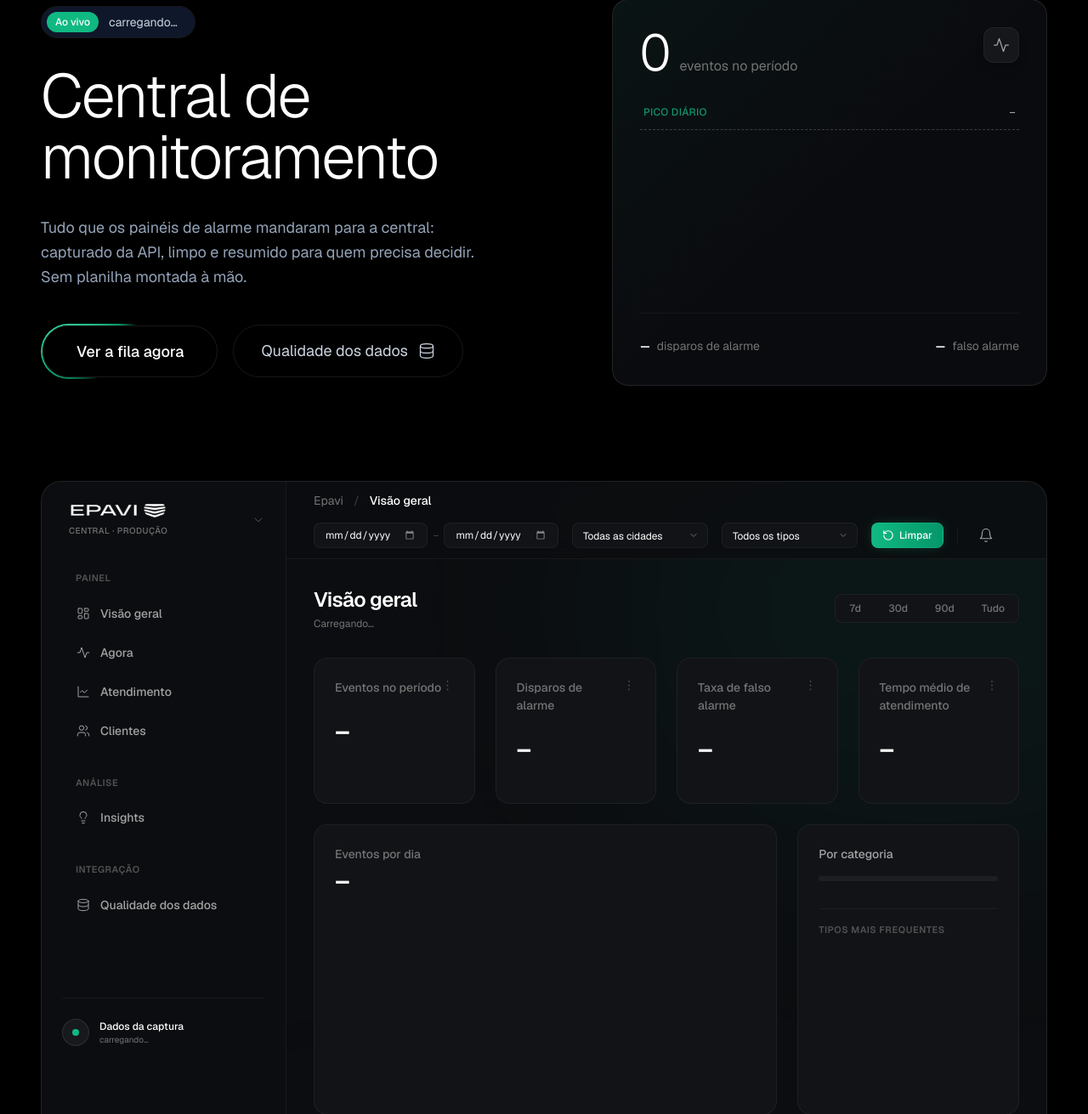
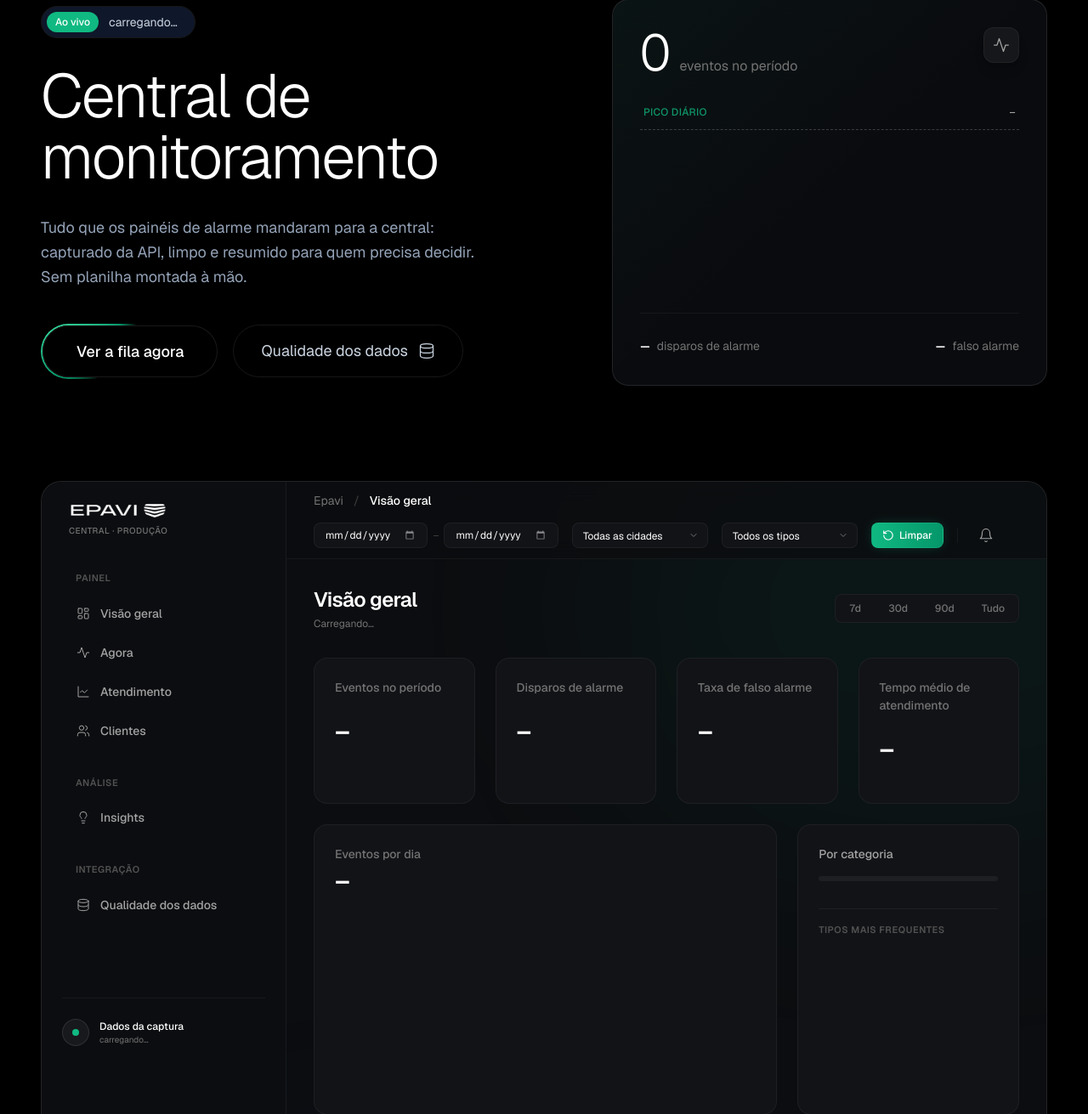
Before and after one commit to Vitor-BitencourtJ/teste-tecnico-epavi, a Python web app: template painel/templates/painel.html in a window 1280 px wide. Shown: the part 203-1514 px from the top of the page at 85% size. Run offline with Jinja, Linux system fonts and the light colour scheme; the template is opened without the code that fills it, so the values that code supplies are empty; some libraries are stand-ins or nearby versions.

Commit message:
refactor(painel): remove código morto e elementos sem função

```diff
--- a/painel/app.py
+++ b/painel/app.py
@@ -42,8 +42,7 @@ def _data(valor: Optional[str], padrao: str) -> str:
 
 
 def _filtros(con: sqlite3.Connection) -> Filtros:
-    opcoes = consultas.opcoes(con)
-    fim_padrao = opcoes["data_maxima"] or date.today().isoformat()
+    fim_padrao = consultas.data_maxima(con) or date.today().isoformat()
     inicio_padrao = (date.fromisoformat(fim_padrao) - timedelta(days=DIAS_PADRAO - 1)).isoformat()
     inicio = _data(request.args.get("inicio"), inicio_padrao)
     fim = _data(request.args.get("fim"), fim_padrao)
@@ -58,7 +57,6 @@ def _filtros(con: sqlite3.Connection) -> Filtros:
 
 def criar_app() -> Flask:
     app = Flask(__name__)
-    app.config["JSON_SORT_KEYS"] = False
 
     @app.teardown_appcontext
     def fechar(_exc):
--- a/painel/static/painel.css
+++ b/painel/static/painel.css
@@ -13,7 +13,7 @@ html { scrollbar-width: thin; scrollbar-color: rgba(255,255,255,.12) #000000; }
 ::-webkit-scrollbar-thumb:hover { background: rgba(16,185,129,.6); }
 ::-webkit-scrollbar-corner { background: #000000; }
 /* dentro dos cartões (tabelas com rolagem horizontal, lista da fila) o trilho é o da superfície */
-.tabela-rolagem, .overflow-x-auto, .overflow-y-auto { scrollbar-width: thin; scrollbar-color: rgba(255,255,255,.1) #121317; }
+.overflow-x-auto, .overflow-y-auto { scrollbar-width: thin; scrollbar-color: rgba(255,255,255,.1) #121317; }
 .overflow-x-auto::-webkit-scrollbar, .overflow-y-auto::-webkit-scrollbar { height: 6px; width: 6px; }
 .overflow-x-auto::-webkit-scrollbar-track, .overflow-y-auto::-webkit-scrollbar-track { background: transparent; }
 .overflow-x-auto::-webkit-scrollbar-thumb, .overflow-y-auto::-webkit-scrollbar-thumb { background: rgba(255,255,255,.1); border: 0; }
@@ -30,8 +30,6 @@ html { scrollbar-width: thin; scrollbar-color: rgba(255,255,255,.12) #000000; }
 .kpi:hover  { border-color: rgba(255,255,255,.1); }
 .kpi-topo   { display: flex; justify-content: space-between; align-items: flex-start; margin-bottom: 1.5rem; }
 .kpi-rotulo { font-size: .875rem; font-weight: 500; color: #737373; }
-.kpi-menu   { color: #525252; font-size: 14px; line-height: 1; transition: color .2s; }
-.kpi:hover .kpi-menu { color: #fff; }
 .kpi-valor  { font-size: 1.875rem; line-height: 1.1; font-weight: 600; color: #fff; letter-spacing: -.025em; font-variant-numeric: tabular-nums; white-space: nowrap; }
 .kpi-nota   { margin-top: .75rem; font-size: 11px; color: #525252; min-height: 1em; }
 
--- a/painel/static/painel.js
+++ b/painel/static/painel.js
@@ -8,7 +8,7 @@
   const COR = {
     categoria: { alarme: "#e11d48", tecnico: "#d97706", informativo: "#3b82f6" },
     tecnico: { comunicacao: "#059669", energia: "#b45309", bateria: "#a855f7" },
-    serie: "#10b981", serieClara: "#34d399", destaque: "#e11d48", pico: "#b45309",
+    serie: "#10b981", destaque: "#e11d48", pico: "#b45309",
     esperado: "#facc15", texto: "#737373", eixo: "#525252", grade: "rgba(255,255,255,0.05)",
     superficie: "#121317", tooltip: "#1a1b20",
   };
@@ -165,7 +165,7 @@
     $("btn-atualizar").addEventListener("click", () => aplicar());
     // o modo monitoramento herda cidade e tipo do painel
     const ligarMonitor = () => { const q = query(false); ["link-monitor", "link-monitor-2"].forEach((id) => { const a = $(id); if (a) a.href = "/monitoramento" + (q ? "?" + q : ""); }); };
-    ["f-cidade", "f-tipo", "f-limpar"].forEach((id) => $(id).addEventListener("change", ligarMonitor));
+    ["f-cidade", "f-tipo"].forEach((id) => $(id).addEventListener("change", ligarMonitor));
     $("f-limpar").addEventListener("click", ligarMonitor);
     ligarMonitor();
     $("btn-agora").addEventListener("click", () => atualizarAgora());
@@ -209,7 +209,7 @@
     renderVolume(d.volume_por_dia, f);
     renderCategorias(d.volume_por_tipo);
     renderAgora(d.abertos, d.situacao);
-    renderPrioridade(d.tempo_por_prioridade, d.resumo);
+    renderPrioridade(d.tempo_por_prioridade);
     renderOperador(d.tempo_por_operador);
     renderTurnos(d.carga_por_turno);
     renderDesfechos(d.tempo_por_resultado);
@@ -217,7 +217,7 @@
     renderTecnicos(d.problemas_tecnicos);
     renderHora(d.disparos_por_hora);
     renderEnergia(d.energia_por_dia);
-    renderTestes(d.testes_ausentes, f);
+    renderTestes(d.testes_ausentes);
     renderQualidade(d.qualidade);
   }
 
@@ -413,7 +413,7 @@
   }
   function renderOperador(linhas) {
     const el = $("g-operador");
-    if (!linhas.length) { vazio(el); $("insight-operador").innerHTML = ""; return; }
+    if (!linhas.length) return vazio(el);
     const nomes = linhas.map((l) => l.operador);
     const razao = linhas.map((l) => l.media_seg / l.esperado_seg);
     const cores = razao.map((r) => (r >= 1.3 ? COR.destaque : COR.serie));
@@ -430,14 +430,6 @@
       xaxis: { gridcolor: COR.grade, showticklabels: false, rangemode: "tozero" },
       yaxis: { gridcolor: "rgba(0,0,0,0)", autorange: "reversed", tickfont: { size: 11, color: "#a3a3a3" }, ticksuffix: "  " },
     });
-
-    const iMax = razao.indexOf(Math.max(...razao)), iMin = razao.indexOf(Math.min(...razao));
-    const lento = linhas[iMax], rapido = linhas[iMin];
-    $("insight-operador").innerHTML = razao[iMax] >= 1.3
-      ? insight(`${esc(lento.operador)} leva ${razao[iMax].toFixed(1)}× o tempo esperado`,
-        `Mesmo descontando a mistura de prioridades que atendeu, ${esc(lento.operador)} fecha um evento em <b>${fmtDur(lento.media_seg)}</b> em média, contra <b>${fmtDur(lento.esperado_seg)}</b> esperado (${fmtN(lento.atendimentos)} atendimentos, ${fmtPct(lento.fracao_noite)} no turno da noite). ` +
-        `No outro extremo, ${esc(rapido.operador)} fecha em <b>${fmtDur(rapido.media_seg)}</b> (${razao[iMin].toFixed(2)}× o esperado). Vale olhar o turno da noite: menos gente, mais espera, ou um caso de treinamento.`, true)
-      : insight("Operadores com desempenho parecido", `Nenhum operador foge mais de 30% do tempo esperado pela mistura de prioridades que atendeu. O mais rápido é ${esc(rapido.operador)} (${fmtDur(rapido.media_seg)}).`);
   }
 
   const COR_TURNO = { dia: "#3b82f6", noite: "#059669" };
--- a/painel/templates/painel.html
+++ b/painel/templates/painel.html
@@ -18,7 +18,7 @@
 </head>
 <body class="antialiased selection:bg-emerald-500 selection:text-white text-slate-300 bg-[#000000] font-geist">
 
-<div class="md:px-8 lg:px-12 max-w-[1400px] mr-auto ml-auto pr-6 pl-6">
+<main class="md:px-8 lg:px-12 max-w-[1400px] mr-auto ml-auto pr-6 pl-6">
 
   <!-- ============================================================ Navbar · pílula flutuante -->
   <nav class="flex sticky [animation:animationIn_0.8s_ease-out_0.1s_both] bg-[#000000] z-50 border-[#ffffff]/10 border rounded-full mt-4 mb-0 pt-4 pr-4 pb-4 pl-4 top-4 backdrop-blur-md items-center justify-between">
@@ -49,7 +49,7 @@
   </nav>
 
   <!-- ============================================================ Hero -->
-  <main id="topo" class="grid grid-cols-1 lg:grid-cols-2 pt-28 pb-28 relative gap-x-16 gap-y-16 items-center">
+  <section id="topo" class="grid grid-cols-1 lg:grid-cols-2 pt-28 pb-28 relative gap-x-16 gap-y-16 items-center">
     <div class="absolute inset-0 -z-10 w-full h-full overflow-hidden">
       <div data-us-project="vLGJIxHINq2tCeLOR9Dt" data-us-project-src="ledger-us-scene" class="absolute w-full h-full left-0 top-0 -z-10 opacity-60"></div>
       <script src="{{ url_for('static', filename='vendor/unicorn-scene.js') }}"></script>
@@ -105,7 +105,7 @@
         </div>
       </div>
     </div>
-  </main>
+  </section>
 
   <!-- ============================================================ Dashboard · cartão emoldurado -->
   <section id="app" class="[animation:animationIn_0.8s_ease-out_0.1s_both] animate-on-scroll w-full z-30 mb-24 relative">
@@ -119,9 +119,6 @@
               <img src="{{ url_for('static', filename='logo.png') }}" alt="Epavi" class="h-5 w-auto select-none" draggable="false">
               <span class="text-[10px] uppercase font-medium text-neutral-500 tracking-wider mt-1.5">Central · produção</span>
             </div>
-            <button class="ml-auto text-neutral-600 hover:text-white transition-colors" title="Central de monitoramento">
-              <svg xmlns="http://www.w3.org/2000/svg" width="16" height="16" viewBox="0 0 24 24" fill="none" stroke="currentColor" stroke-width="1.5" stroke-linecap="round" stroke-linejoin="round"><path d="m6 9 6 6 6-6"/></svg>
-            </button>
           </div>
 
           <div class="flex-1 space-y-8">
@@ -175,7 +172,7 @@
       </aside>
 
       <!-- Área principal -->
-      <main class="flex-1 overflow-hidden flex flex-col bg-[#0c0d10] relative min-w-0 rounded-r-3xl rounded-l-3xl lg:rounded-l-none">
+      <div class="flex-1 overflow-hidden flex flex-col bg-[#0c0d10] relative min-w-0 rounded-r-3xl rounded-l-3xl lg:rounded-l-none">
         <div class="absolute top-0 right-0 w-[800px] h-[600px] bg-emerald-500/5 rounded-full blur-[120px] pointer-events-none translate-x-1/3 -translate-y-1/4 z-0"></div>
         <div class="absolute bottom-0 left-0 w-[600px] h-[600px] bg-blue-500/5 rounded-full blur-[120px] pointer-events-none -translate-x-1/3 translate-y-1/4 z-0"></div>
 
@@ -206,10 +203,10 @@
               Limpar
             </button>
             <div class="flex items-center gap-4 border-l border-white/5 pl-6">
-              <button type="button" id="sino" class="relative text-neutral-400 hover:text-white transition-colors" title="Sem avisos">
+              <span id="sino" class="relative text-neutral-400" title="Sem avisos">
                 <svg xmlns="http://www.w3.org/2000/svg" width="18" height="18" viewBox="0 0 24 24" fill="none" stroke="currentColor" stroke-width="1.5" stroke-linecap="round" stroke-linejoin="round"><path d="M6 8a6 6 0 0 1 12 0c0 7 3 9 3 9H3s3-2 3-9"/><path d="M10.3 21a1.94 1.94 0 0 0 3.4 0"/></svg>
                 <span id="sino-dot" class="absolute -top-0.5 -right-0.5 w-2 h-2 bg-yellow-400 rounded-full border border-[#0c0d10] hidden"></span>
-              </button>
+              </span>
             </div>
           </form>
         </header>
@@ -232,16 +229,16 @@
             </div>
 
             <div class="grid grid-cols-1 md:grid-cols-2 xl:grid-cols-4 gap-6 mb-6">
-              <div class="kpi"><div class="kpi-topo"><span class="kpi-rotulo">Eventos no período</span><span class="kpi-menu">⋮</span></div>
+              <div class="kpi"><div class="kpi-topo"><span class="kpi-rotulo">Eventos no período</span></div>
                 <div class="flex flex-wrap items-end justify-between gap-3"><span class="kpi-valor" id="k-eventos">–</span><span id="c-eventos"></span></div>
                 <p class="kpi-nota" id="n-eventos"></p></div>
-              <div class="kpi"><div class="kpi-topo"><span class="kpi-rotulo">Disparos de alarme</span><span class="kpi-menu">⋮</span></div>
+              <div class="kpi"><div class="kpi-topo"><span class="kpi-rotulo">Disparos de alarme</span></div>
                 <div class="flex flex-wrap items-end justify-between gap-3"><span class="kpi-valor" id="k-disparos">–</span><span id="c-disparos"></span></div>
                 <p class="kpi-nota" id="n-disparos"></p></div>
-              <div class="kpi"><div class="kpi-topo"><span class="kpi-rotulo">Taxa de falso alarme</span><span class="kpi-menu">⋮</span></div>
+              <div class="kpi"><div class="kpi-topo"><span class="kpi-rotulo">Taxa de falso alarme</span></div>
                 <div class="flex flex-wrap items-end justify-between gap-3"><span class="kpi-valor" id="k-falso">–</span><span id="c-falso"></span></div>
                 <p class="kpi-nota" id="n-falso"></p></div>
-              <div class="kpi"><div class="kpi-topo"><span class="kpi-rotulo">Tempo médio de atendimento</span><span class="kpi-menu">⋮</span></div>
+              <div class="kpi"><div class="kpi-topo"><span class="kpi-rotulo">Tempo médio de atendimento</span></div>
                 <div class="flex flex-wrap items-end justify-between gap-3"><span class="kpi-valor" id="k-tempo">–</span><span id="c-tempo"></span></div>
                 <p class="kpi-nota" id="n-tempo"></p></div>
             </div>
@@ -324,7 +321,7 @@
             </div>
           </section>
         </div>
-      </main>
+      </div>
     </div>
   </section>
 
@@ -386,7 +383,6 @@
           </div>
         </div>
 
-        <div id="insight-operador" class="mt-6"></div>
       </div>
     </div>
   </section>
@@ -528,7 +524,7 @@
     </div>
     <p class="text-[13vw] leading-[0.75] font-bold text-white/5 tracking-tighter w-full select-none pointer-events-none mt-10 -mb-6">EPAVI</p>
   </footer>
-</div>
+</main>
 
 <script src="{{ url_for('static', filename='painel.js') }}"></script>
 </body>
```
Also changed, not shown: painel/consultas.py (+5 -6 lines).
